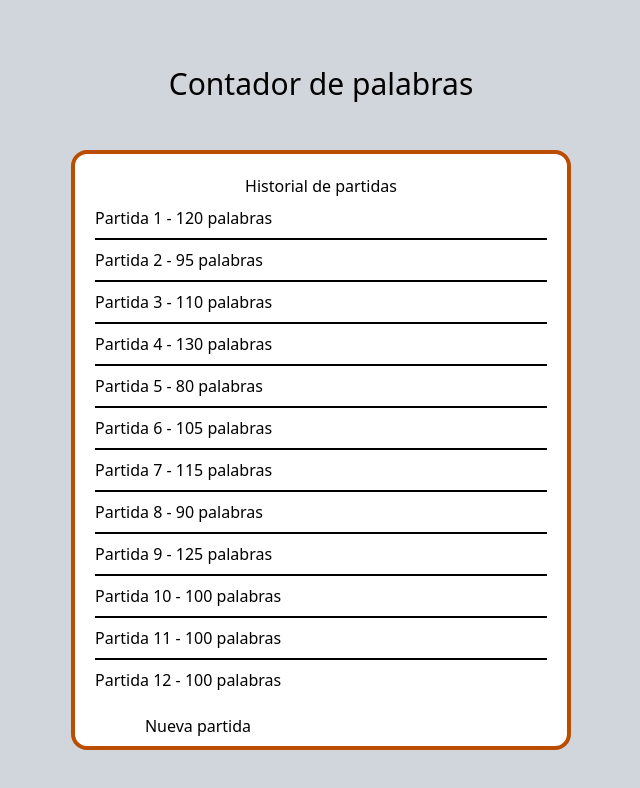
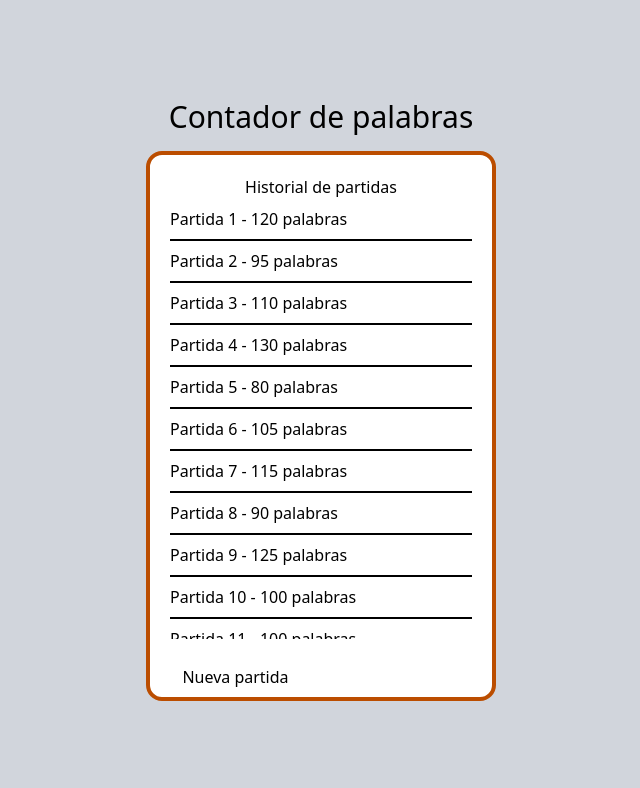
Before and after one commit to JavierMolines/wordcount, an Angular app: page / in a window 1280 px wide. Shown: the top 788 px of the page, without its empty margins (319-959 px from the left). Built offline with nearby package versions, Linux system fonts and the light colour scheme.

Commit message:
feat: restructure HTML layout for main app, create user, game board, and menu components for improved readability and organization

```diff
--- a/src/app/app.html
+++ b/src/app/app.html
@@ -1,3 +1,7 @@
-<main class="flex justify-center items-center h-dvh bg-gray-300">
-  <router-outlet />
+<main class="flex flex-col justify-center items-center h-dvh bg-gray-300">
+  <h1 class="text-3xl text-center mb-4">Contador de palabras</h1>
+
+  <div class="border-amber-700 bg-white border-4 p-5 rounded-2xl w-[350px] h-[550px] relative">
+    <router-outlet />
+  </div>
 </main>
--- a/src/app/components/create-user/create-user.component.html
+++ b/src/app/components/create-user/create-user.component.html
@@ -1,6 +1,3 @@
-<h1 class="text-3xl text-center p-4 mb-8">Contador de palabras</h1>
-
-<div class="border-amber-700 bg-white border-4 p-5 rounded-2xl w-125 h-150 relative">
 <div>
   <h2 class="text-center">Jugadores</h2>
   <form [formGroup]="formPlayers" class="px-2 py-4 flex flex-col gap-4">
@@ -51,4 +48,3 @@
     </a>
   }
 </div>
-</div>
--- a/src/app/components/game-board/game-board.component.html
+++ b/src/app/components/game-board/game-board.component.html
@@ -1,6 +1,3 @@
-<h1 class="text-3xl text-center mb-4">Contador de palabras</h1>
-
-<div class="border-amber-700 bg-white border-4 p-5 rounded-2xl w-[350px] h-[550px] relative">
 <div>
   <h2 class="text-center text-[0.8rem] text-gray-6 00">Partida en progreso</h2>
   <div class="h-[440px] mt-2 grid grid-cols-2 gap-4">
@@ -27,4 +24,3 @@
     Finalizar partida
   </a>
 </div>
-</div>
--- a/src/app/components/menu/menu.component.html
+++ b/src/app/components/menu/menu.component.html
@@ -1,9 +1,6 @@
-<h1 class="text-3xl text-center p-4 mb-8">Contador de palabras</h1>
-
-<div class="border-amber-700 bg-white border-4 p-5 rounded-2xl w-[500px] h-[600px] relative">
 <div>
   <p class="text-center">Historial de partidas</p>
-    <ul class="h-[500px] overflow-y-auto">
+  <ul class="h-[440px] overflow-y-auto">
     <li class="border-b-2 py-2">Partida 1 - 120 palabras</li>
     <li class="border-b-2 py-2">Partida 2 - 95 palabras</li>
     <li class="border-b-2 py-2">Partida 3 - 110 palabras</li>
@@ -40,4 +37,3 @@
     </a>
   }
 </div>
-</div>
```
Lines whose indentation alone changed are shown as unchanged.
